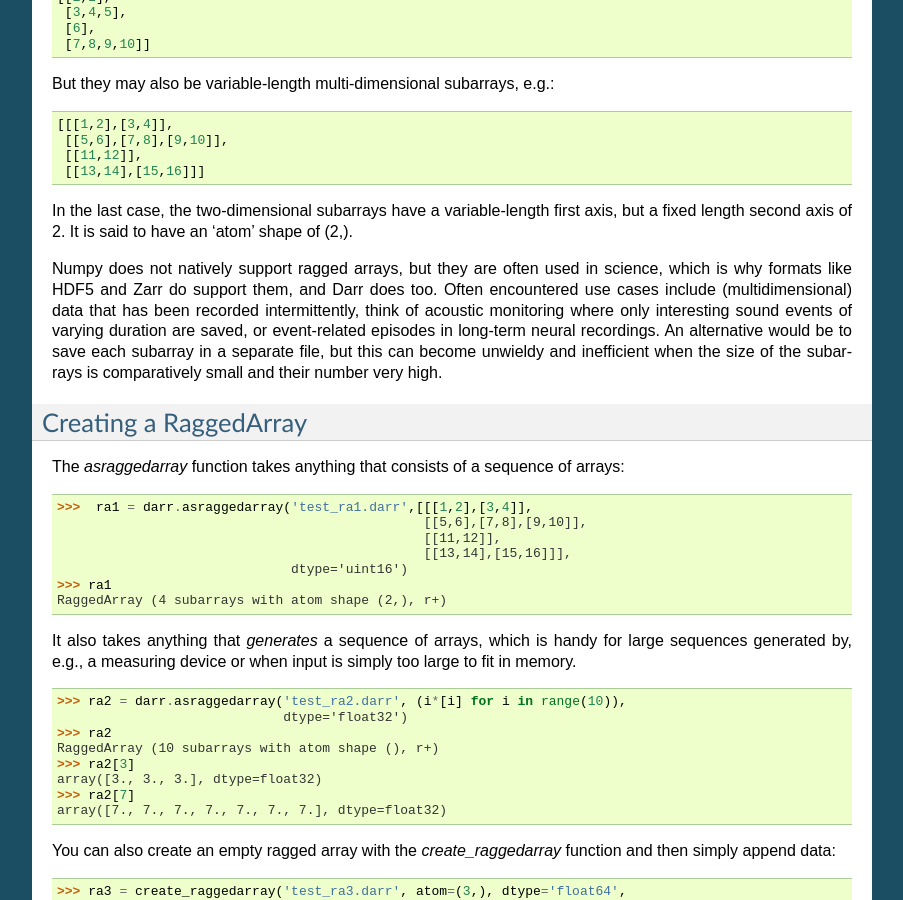
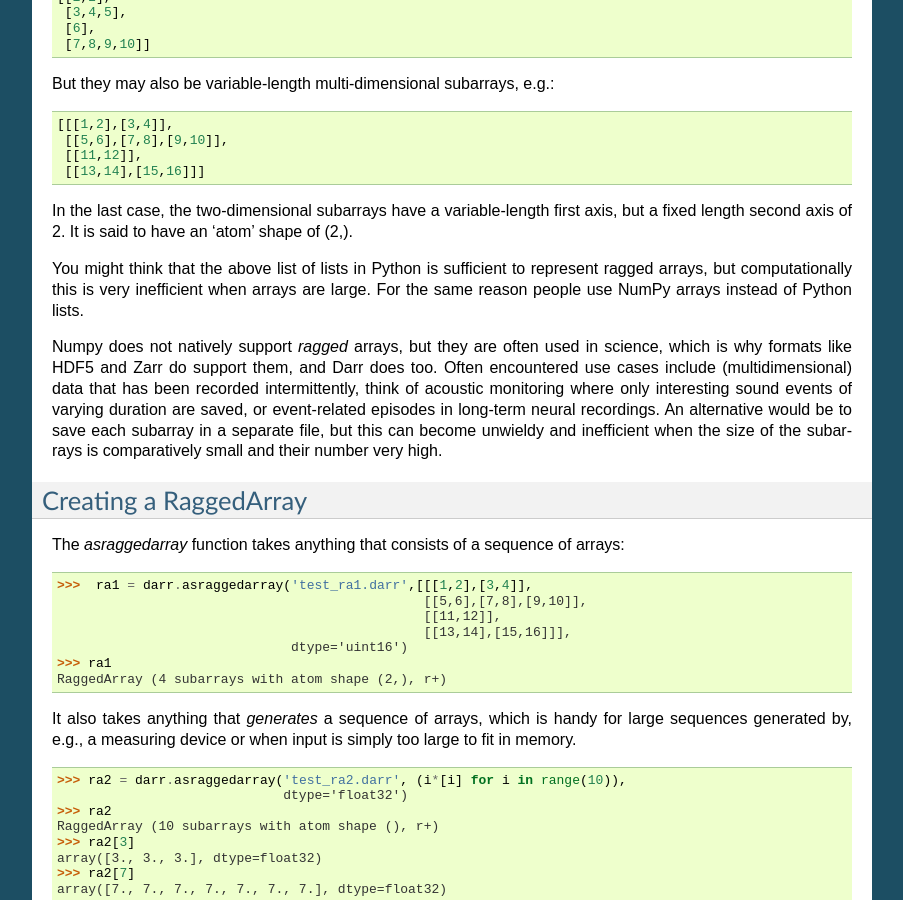
Before and after one commit to gbeckers/Darr, a Sphinx documentation site: the page built from docs/tutorialraggedarray.rst, in a window 1280 px wide and 900 px high, scrolled down 456 px. Shown: the whole window, without its empty margins (198-1101 px from the left). Built offline with Sphinx 7.4.7, drawn with Linux system fonts in a browser that asks for light colours.

Commit message:
more info on ragged arrays

```diff
--- a/docs/tutorialraggedarray.rst
+++ b/docs/tutorialraggedarray.rst
@@ -39,7 +39,12 @@ In the last case, the two-dimensional subarrays have a variable-length first
 axis, but a fixed length second axis of 2. It is said to have an 'atom'
 shape of (2,).
 
-Numpy does not natively support ragged arrays, but they are often used in
+You might think that the above list of lists in Python is sufficient to
+represent ragged arrays, but computationally this is very inefficient when
+arrays are large. For the same reason people use NumPy arrays instead of Python
+lists.
+
+Numpy does not natively support *ragged* arrays, but they are often used in
 science, which is why formats like HDF5 and Zarr do support them, and Darr
 does too. Often encountered use cases include (multidimensional) data that
 has been recorded intermittently, think of acoustic monitoring where
```
